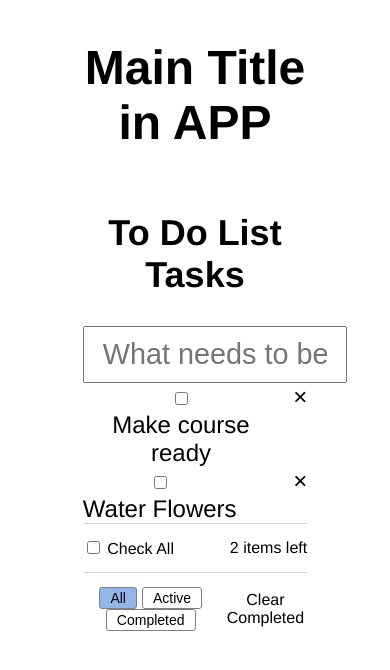
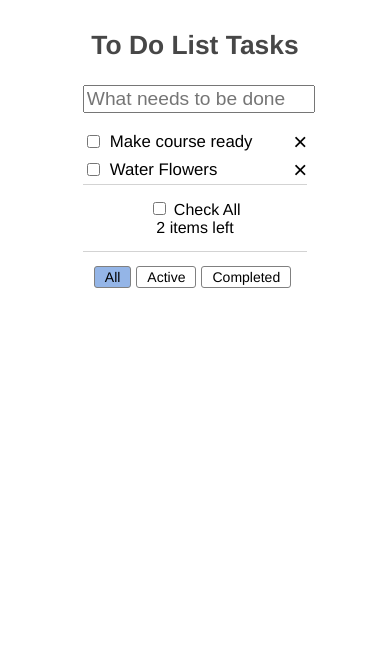
Before and after one commit to YaninaTrekhleb/to-do-list-vue, a Vue app: page / in a window 390 px wide. Shown: the top 670 px of the page. Built offline with nearby package versions, Linux system fonts and the light colour scheme.

Commit message:
Responsive design.

```diff
--- a/src/App.vue
+++ b/src/App.vue
@@ -1,6 +1,5 @@
 <template>
   <div id="app">
-    <h1>Main Title in APP</h1>
     <ToDoList />
   </div>
 </template>
--- a/src/components/ToDoList.vue
+++ b/src/components/ToDoList.vue
@@ -7,6 +7,11 @@
       placeholder="What needs to be done"
       v-model="newTodo"
       @keyup.enter="addNewToDo"
+    >
+    <transition-group
+      name="fade"
+      enter-active-class="animated fadeInUp"
+      leave-active-class="animated fadeOutDown"
     >
       <div
         v-for="(todo, index) in todosFiltered"
@@ -44,6 +49,7 @@
           &times;
         </div>
       </div>
+    </transition-group>
 
     <div class="extra-container">
       <div>
@@ -84,7 +90,16 @@
       </div>
 
       <div>
+        <transition
+          name="fade"
+        >
+        <button
+          v-if="showClearCompletedButton"
+          @click="clearCompleted"
+        >
           Clear Completed
+        </button>
+        </transition>
       </div>
     </div>
 
@@ -126,8 +141,6 @@ export default {
       return this.remaining != 0
     },
     todosFiltered() {
-      console.log('ffff')
-      console.log(this.filter)
       if (this.filter == 'all') {
         return this.todos
       } else if (this.filter == 'active') {
@@ -136,6 +149,9 @@ export default {
         return this.todos.filter(todo => todo.completed)
       }
       return this.todos
+    },
+    showClearCompletedButton() {
+      return this.todos.filter(todo => todo.completed).length > 0
     }
   },
   directives: {
@@ -180,22 +196,44 @@ export default {
     checkAllTodos() {
       this.todos.forEach((todo) => todo.completed =
       event.target.checked)
+    },
+    clearCompleted() {
+      this.todos = this.todos.filter(todo => !todo.completed)
     }
   }
 }
 </script>
 
 <style>
+  @import url("https://cdnjs.cloudflare.com/ajax/libs/animate.css/3.5.2/animate.min.css");
+
+  h2 {
+    color: #474747;
+    font-size: 2em;
+  }
+
   .todo-input {
     width: 100%;
-    padding: 10px 18px;
-    font-size: 1.2em;
+    font-size: 1.1em;
+    margin-bottom: 15px;
   }
 
   .todo-item {
     display: flex;
     flex-direction: row;
     justify-content: space-between;
+    animation-duration: 0.4s;
+  }
+
+  .todo-item-left {
+    display: flex;
+    flex-direction: row;
+    justify-content: flex-start;
+    align-items: center;
+  }
+
+  .todo-item-left input[type="checkbox"]{
+    margin-right: 10px;
   }
 
   .remove-item {
@@ -234,6 +272,7 @@ export default {
 
   button {
     font-size: 14px;
+    font-family: Avenir, Helvetica, Arial, sans-serif;
     background-color: white;
     appearance: none;
     margin-right: 5px;
@@ -249,4 +288,39 @@ export default {
   .active {
     background: #94b5e7;
   }
+
+  /* // CSS Transition */
+  .fade-enter-active,
+  .fade-leave-active {
+    transition: opacity .2s;
+  }
+
+  .fade-enter,
+  .fade-leave-to {
+    opacity: 0;
+  }
+
+  @media (max-width:767px) {
+    h2 {
+      font-size: 1.1em;
+    }
+
+    .todo-input {
+    font-size: .8em;
+    }
+
+    .todo-item-lable {
+      font-size: 0.7em;
+    }
+
+    .extra-container {
+      display: flex;
+      flex-direction: column;
+    }
+
+    .extra-container button {
+      margin-bottom: 15px;
+    }
+  }
+
 </style>
```
Lines whose indentation alone changed are shown as unchanged.
